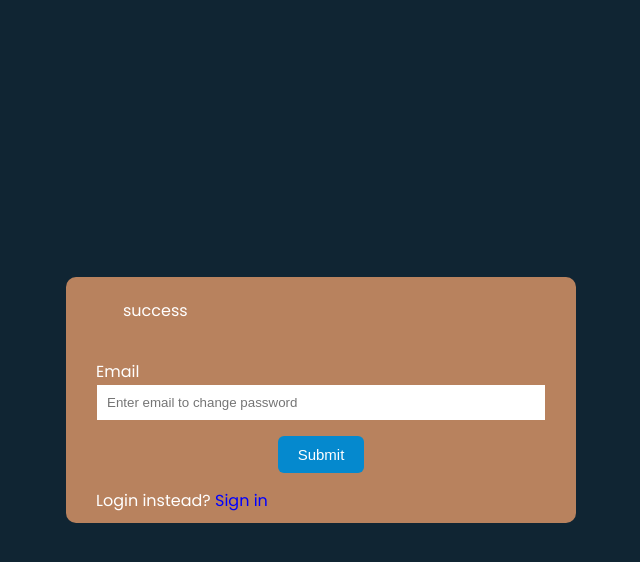
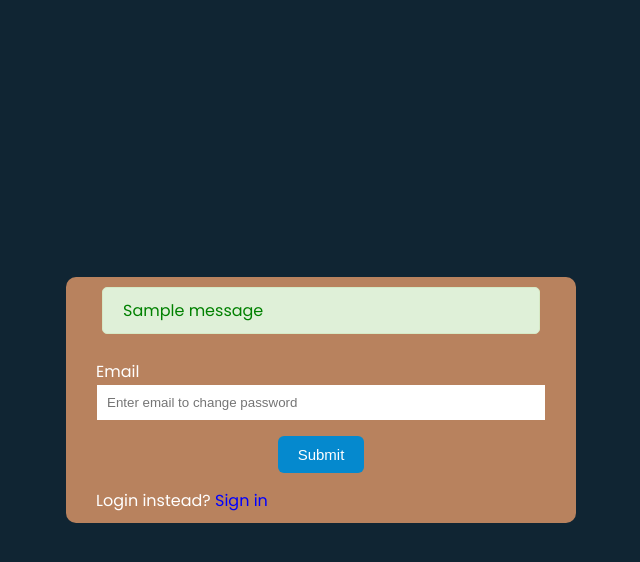
Before and after one commit to Emogy-reunion/mini-projects, a Flask app: page /forgot_password in a window 1280 px wide. Shown: the top 562 px of the page, without its empty margins (319-959 px from the left). Run offline with Flask 3, Linux system fonts and the light colour scheme; tables that the repository leaves empty hold one stand-in row (values such as "Sample post"); one stand-in notice (Sample message) is shown.

Commit message:
fix: fix category to be first then message folloe s

```diff
--- a/user-verification/templates/forgot_password.html
+++ b/user-verification/templates/forgot_password.html
@@ -11,7 +11,7 @@
 		<div id='container'>
 			{% with messages=get_flashed_messages(with_categories=true) %}
 				{% if messages %}
-					{% for message, category in messages %}
+					{% for category, message  in messages %}
 						<div class='alert alert-{{ category }}'>
 							<p>{{ message }}</p>
 						</div>
```
